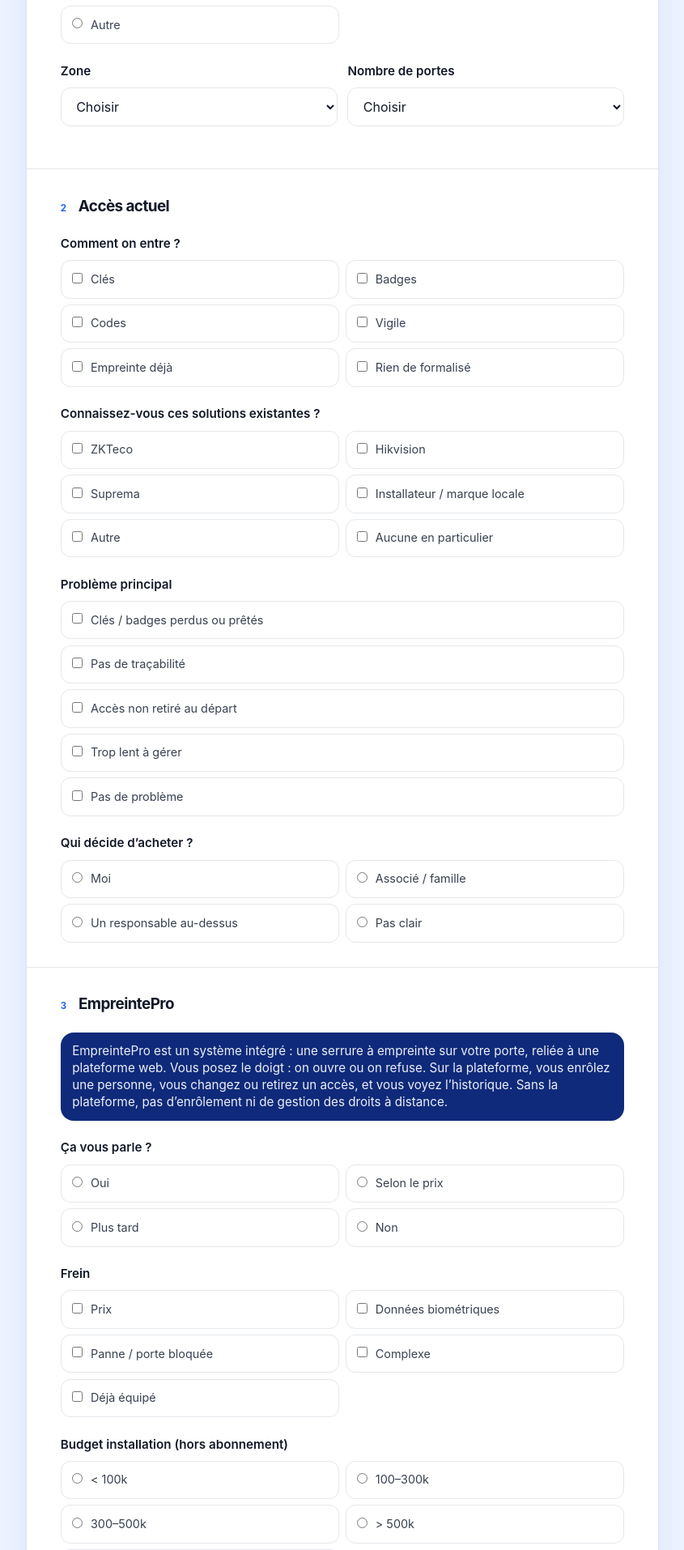
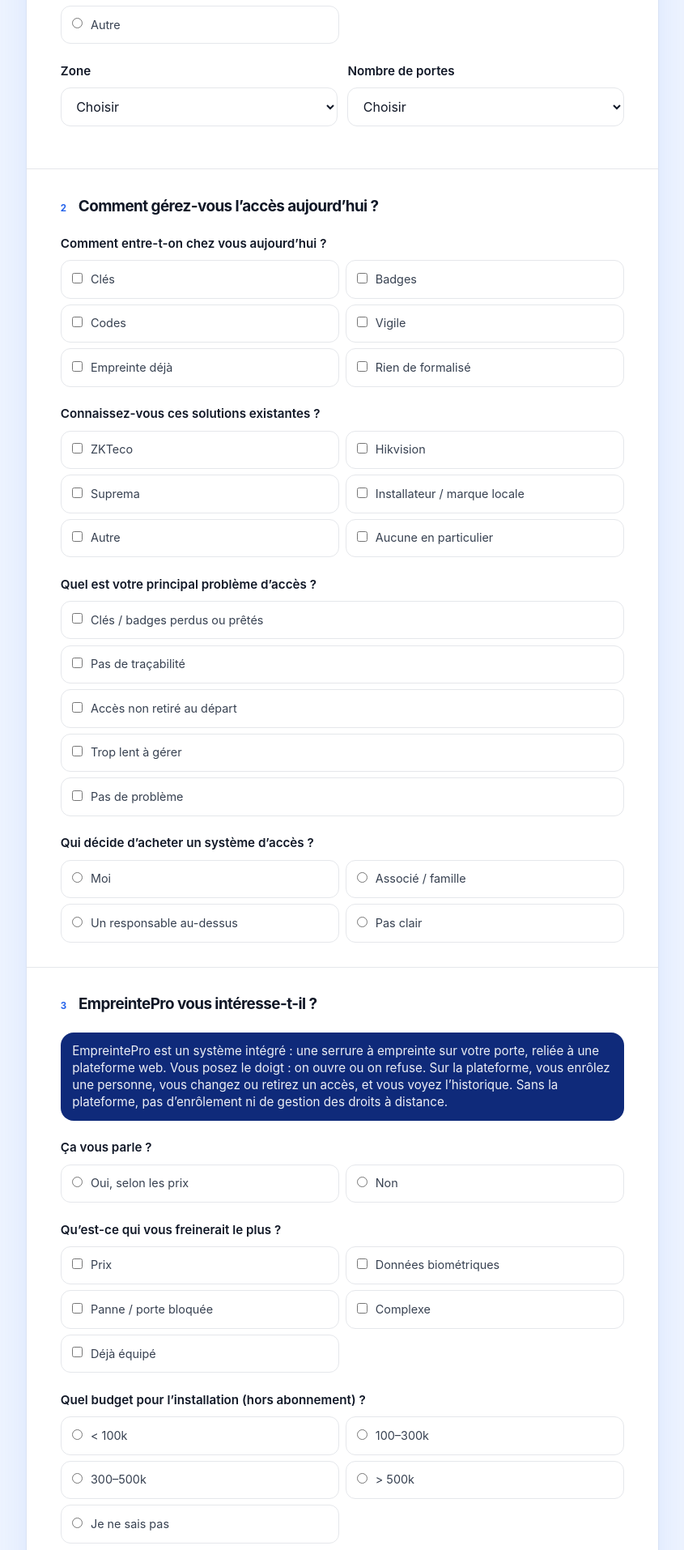
Before and after one commit to Fatoumata7703/empreintepro-etude, a Flask app: page / in a window 1280 px wide. Shown: the part 642-2556 px from the top of the page at 81% size, without its empty margins (217-1062 px from the left). Run offline with Flask 3, Linux system fonts and the light colour scheme; some libraries are stand-ins or nearby versions.

Commit message:
Turn section titles into clearer questions; limit interest to yes-by-price or no.

```diff
--- a/etude_db.py
+++ b/etude_db.py
@@ -87,9 +87,9 @@ LABELS = {
     },
     "interet": {
         "oui": "Oui, clairement",
-        "peut": "Peut-être, selon le prix",
+        "peut": "Oui, selon les prix",
         "plus": "Intéressant, plus tard",
-        "non": "Non, pas pour moi",
+        "non": "Non",
     },
     "frein": {
         "prix": "Le prix",
--- a/static/js/dashboard.js
+++ b/static/js/dashboard.js
@@ -157,7 +157,7 @@ function bars(id, data, emptyText = "Aucune réponse pour ce graphique.") {
 
 function badge(key) {
   if (key === "oui") return '<span class="badge hot">Oui, clairement</span>';
-  if (key === "peut") return '<span class="badge warm">Selon le prix</span>';
+  if (key === "peut") return '<span class="badge warm">Oui, selon les prix</span>';
   if (key === "plus") return '<span class="badge warm">Plus tard</span>';
   if (key === "non") return '<span class="badge cold">Pas intéressé</span>';
   return '<span class="badge cold">—</span>';
@@ -264,7 +264,7 @@ async function loadStats() {
   document.getElementById("kpiWarm").textContent = `${data.pct_warm} %`;
   document.getElementById("kpiPilot").textContent = data.pilot_open;
   document.getElementById("kpiYesHint").textContent = `${data.interest_yes} « Oui, clairement » seulement`;
-  document.getElementById("kpiWarmHint").textContent = `${data.interest_maybe} « oui » + « selon le prix »`;
+  document.getElementById("kpiWarmHint").textContent = `${data.interest_maybe} « Oui, clairement » + « Oui, selon les prix »`;
   document.getElementById("kpiPilotHint").textContent = "uniquement « essayer chez moi » (pas la démo)";
   document.getElementById("kpiContact").textContent = data.with_contact;
 
--- a/templates/etude_dashboard.html
+++ b/templates/etude_dashboard.html
@@ -24,8 +24,8 @@
 
   <main class="dash-main">
     <p class="dash-intro">
-      Lecture rapide des KPI : <strong>Intéressés</strong> = uniquement « Oui, clairement ».
-      <strong>Ouverts</strong> = « Oui » + « selon le prix ».
+      Lecture rapide des KPI : <strong>Intéressés</strong> = uniquement « Oui, clairement » (anciennes réponses).
+      <strong>Ouverts</strong> = « Oui, clairement » + « Oui, selon les prix ».
       <strong>Ouverts à un essai</strong> = uniquement « essayer chez moi » (une démo seule ne compte pas ici).
       Survole un graphique pour voir le détail.
     </p>
@@ -44,7 +44,7 @@
       <div class="kpi">
         <small>Ouverts</small>
         <strong id="kpiWarm">0 %</strong>
-        <span id="kpiWarmHint">« oui » + « selon le prix »</span>
+        <span id="kpiWarmHint">« Oui, clairement » + « Oui, selon les prix »</span>
       </div>
       <div class="kpi">
         <small>Ouverts à un essai</small>
--- a/templates/questionnaire.html
+++ b/templates/questionnaire.html
@@ -79,10 +79,10 @@
         </section>
 
         <section class="block">
-          <div class="sec-head"><span class="num">2</span><h2>Accès actuel</h2></div>
+          <div class="sec-head"><span class="num">2</span><h2>Comment gérez-vous l’accès aujourd’hui ?</h2></div>
 
           <div class="q">
-            <span class="label">Comment on entre ?</span>
+            <span class="label">Comment entre-t-on chez vous aujourd’hui ?</span>
             <div class="choices two">
               <label class="opt"><input type="checkbox" name="moyen" value="cles"> Clés</label>
               <label class="opt"><input type="checkbox" name="moyen" value="badges"> Badges</label>
@@ -106,7 +106,7 @@
           </div>
 
           <div class="q">
-            <span class="label">Problème principal</span>
+            <span class="label">Quel est votre principal problème d’accès ?</span>
             <div class="choices">
               <label class="opt"><input type="checkbox" name="douleur" value="pertes"> Clés / badges perdus ou prêtés</label>
               <label class="opt"><input type="checkbox" name="douleur" value="trace"> Pas de traçabilité</label>
@@ -117,7 +117,7 @@
           </div>
 
           <div class="q">
-            <span class="label">Qui décide d’acheter ?</span>
+            <span class="label">Qui décide d’acheter un système d’accès ?</span>
             <div class="choices two">
               <label class="opt"><input type="radio" name="decideur" value="moi"> Moi</label>
               <label class="opt"><input type="radio" name="decideur" value="associe"> Associé / famille</label>
@@ -128,7 +128,7 @@
         </section>
 
         <section class="block">
-          <div class="sec-head"><span class="num">3</span><h2>EmpreintePro</h2></div>
+          <div class="sec-head"><span class="num">3</span><h2>EmpreintePro vous intéresse-t-il ?</h2></div>
 
           <div class="pitch pitch-short">
             <p>EmpreintePro est un système intégré : une serrure à empreinte sur votre porte, reliée à une plateforme web. Vous posez le doigt : on ouvre ou on refuse. Sur la plateforme, vous enrôlez une personne, vous changez ou retirez un accès, et vous voyez l’historique. Sans la plateforme, pas d’enrôlement ni de gestion des droits à distance.</p>
@@ -137,15 +137,13 @@
           <div class="q">
             <span class="label">Ça vous parle ?</span>
             <div class="choices two">
-              <label class="opt"><input type="radio" name="interet" value="oui"> Oui</label>
-              <label class="opt"><input type="radio" name="interet" value="peut"> Selon le prix</label>
-              <label class="opt"><input type="radio" name="interet" value="plus"> Plus tard</label>
+              <label class="opt"><input type="radio" name="interet" value="peut"> Oui, selon les prix</label>
               <label class="opt"><input type="radio" name="interet" value="non"> Non</label>
             </div>
           </div>
 
           <div class="q">
-            <span class="label">Frein</span>
+            <span class="label">Qu’est-ce qui vous freinerait le plus ?</span>
             <div class="choices two">
               <label class="opt"><input type="checkbox" name="frein" value="prix"> Prix</label>
               <label class="opt"><input type="checkbox" name="frein" value="confiance"> Données biométriques</label>
@@ -156,7 +154,7 @@
           </div>
 
           <div class="q">
-            <span class="label">Budget installation (hors abonnement)</span>
+            <span class="label">Quel budget pour l’installation (hors abonnement) ?</span>
             <div class="choices two">
               <label class="opt"><input type="radio" name="budget" value="lt100"> &lt; 100k</label>
               <label class="opt"><input type="radio" name="budget" value="100_300"> 100–300k</label>
@@ -167,7 +165,7 @@
           </div>
 
           <div class="q">
-            <span class="label">Abonnement plateforme (obligatoire)</span>
+            <span class="label">Comment préférez-vous payer l’abonnement plateforme (obligatoire) ?</span>
             <div class="choices two">
               <label class="opt"><input type="radio" name="abonnement" value="oui"> Au mois</label>
               <label class="opt"><input type="radio" name="abonnement" value="selon"> Selon montant</label>
@@ -178,7 +176,7 @@
           </div>
 
           <div class="q">
-            <span class="label">Suite</span>
+            <span class="label">Quelle suite vous intéresse ?</span>
             <div class="choices two">
               <label class="opt"><input type="radio" name="pilote" value="ouvert"> Essai chez moi</label>
               <label class="opt"><input type="radio" name="pilote" value="voir"> Démo d’abord</label>
```
